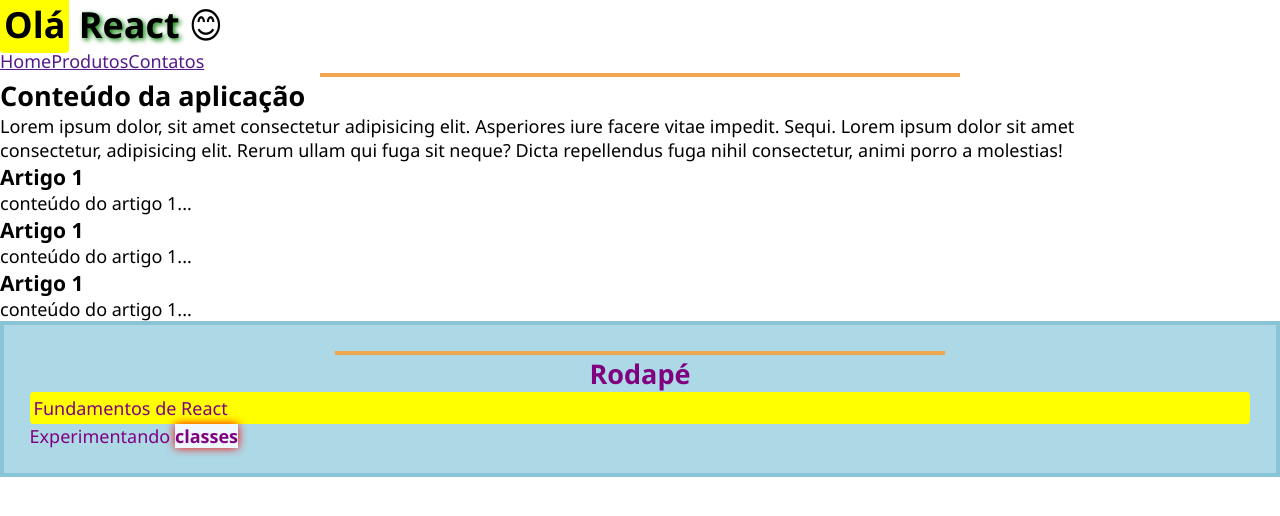
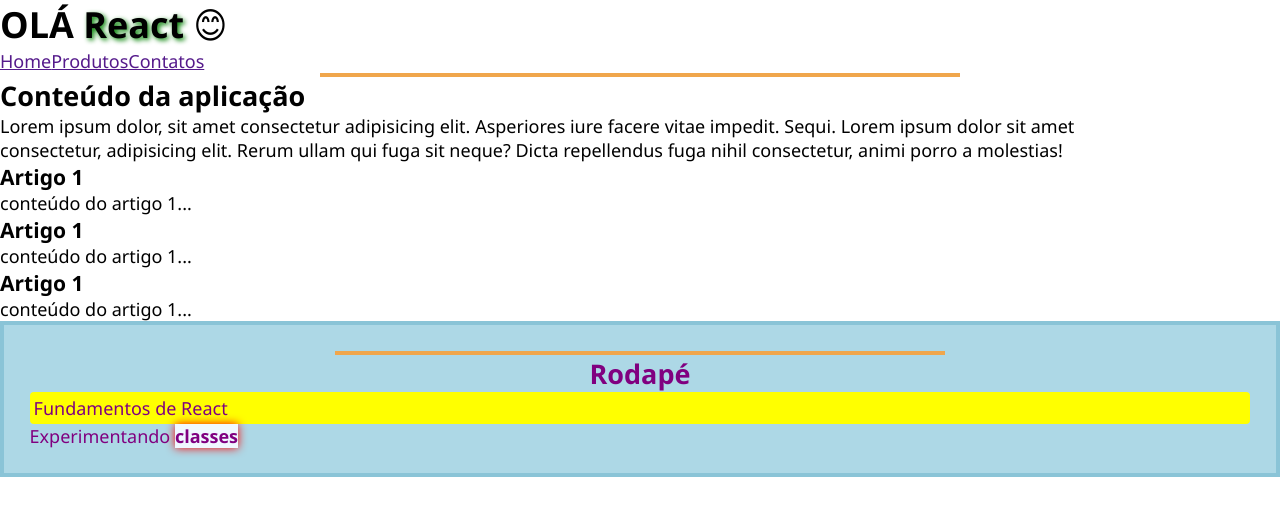
Before and after one commit to melissaJll/react-fundamentos, a React (Vite) app: page / in a window 1280 px wide. Shown: the top 516 px of the page. Built offline with nearby package versions, Linux system fonts and the light colour scheme.

Commit message:
Sintaxe de modulo css com classe de nome composto

```diff
--- a/src/components/Cabecalho.jsx
+++ b/src/components/Cabecalho.jsx
@@ -7,8 +7,8 @@ function Cabecalho() {
   return (
     <header>
       <h1>
-        <span className="destaque-texto">Olá</span>{" "}
-        <span className={estilos.sombra}>React</span> 😊
+        <span className={estilos["destaque-texto"]}>Olá</span>
+        <span className={estilos.sombra}> React</span> 😊
       </h1>
       <Menu />
       <hr />
```
